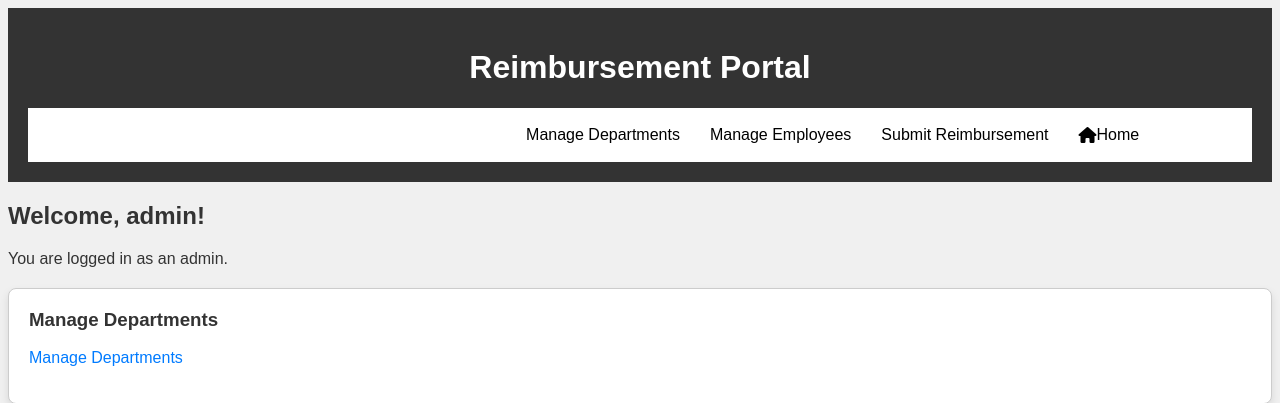
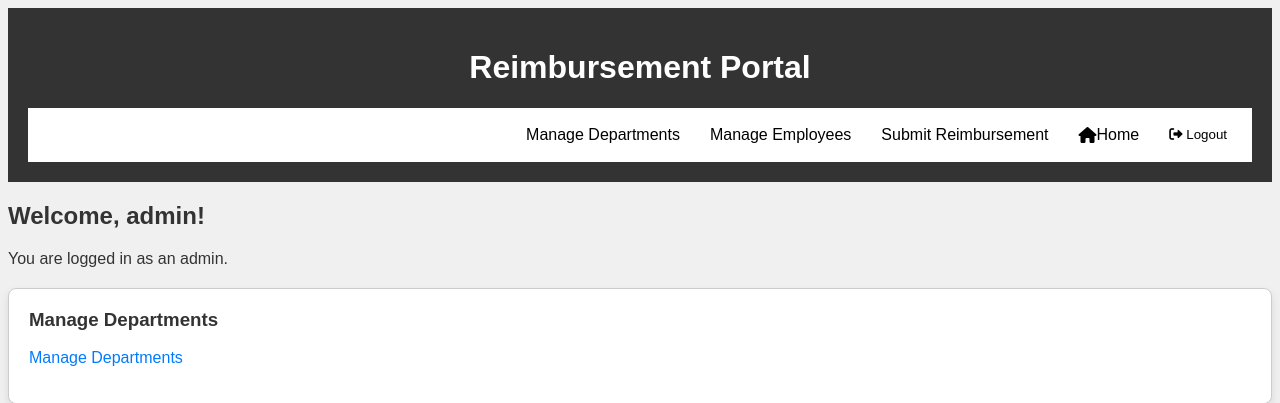
Before and after one commit to sajalnema/Reimbursement_Portal, a Django app: page /accounts/admin_home/ in a window 1280 px wide. Shown: the top 403 px of the page. Run offline with Django 5.2, Linux system fonts and the light colour scheme; a user stored in the database is signed in; data comes from the database, SQL or seed files in the repository.

Commit message:
templates

```diff
--- a/static/css/style.css
+++ b/static/css/style.css
@@ -174,17 +174,14 @@ form textarea {
 }
 
 nav ul li form button {
-    background-color: #000000;
+    background-color: #000;  /* Black color for the logout button */
+    color: #fff;
     border: none;
-    color: #fff;
+    padding: 8px 15px;
     cursor: pointer;
-    padding: 8px 15px;
-    display: inline-block;
-    border-radius: 4px;
 }
 
 nav ul li form button:hover {
-    background-color: #333333;
-    color: #ffffff;
+    background-color: #333; /* Slightly darker on hover */
     border-radius: 4px;
 }
--- a/templates/base.html
+++ b/templates/base.html
@@ -33,8 +33,8 @@
                     <li class="nav-right">
                         <form method="post" action="{% url 'accounts:logout' %}" style="display: inline;">
                             {% csrf_token %}
-                            <button type="submit" style="background: none; border: none; color: #fff; cursor: pointer;">
-                                <i class="fas fa-sign-out-alt"></i> Logout
+                            <button type="submit" style="background: none; border: none; color: #000000; cursor: pointer;">
+                                <li class="fas fa-sign-out-alt"></li> Logout
                             </button>
                         </form>
                     </li>
```
Also changed, not shown: media/documents/DSC_0001_p2eHFmM.JPG (added), 1 other file.
